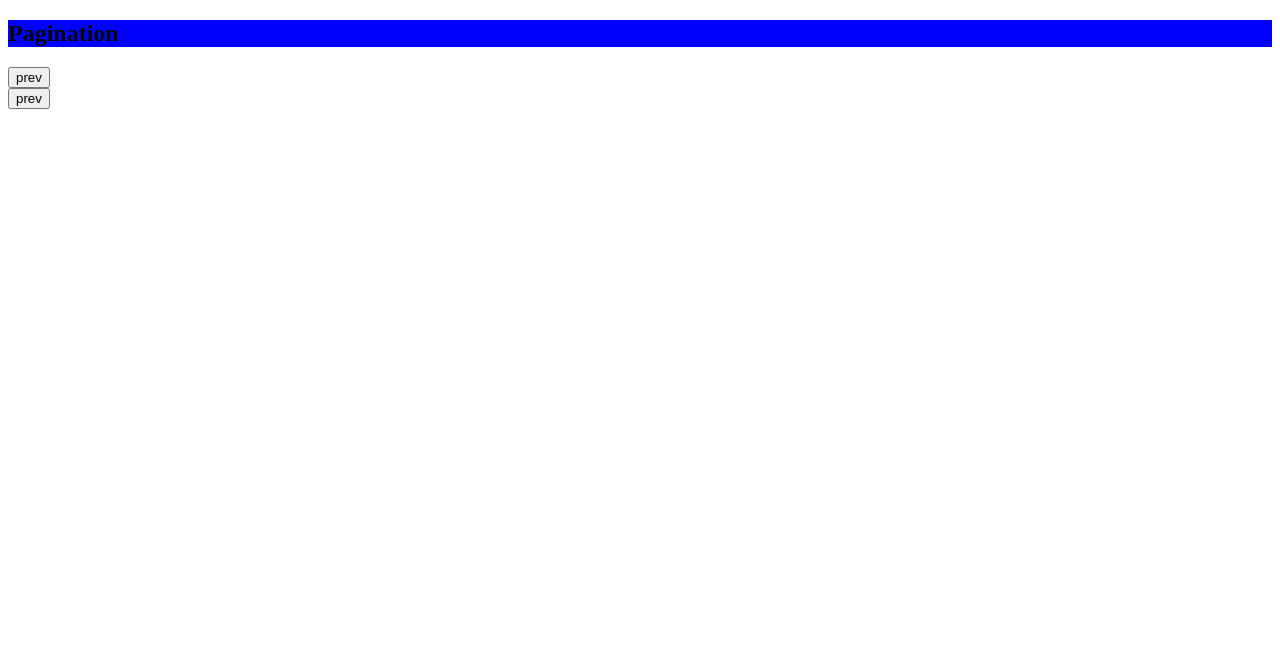
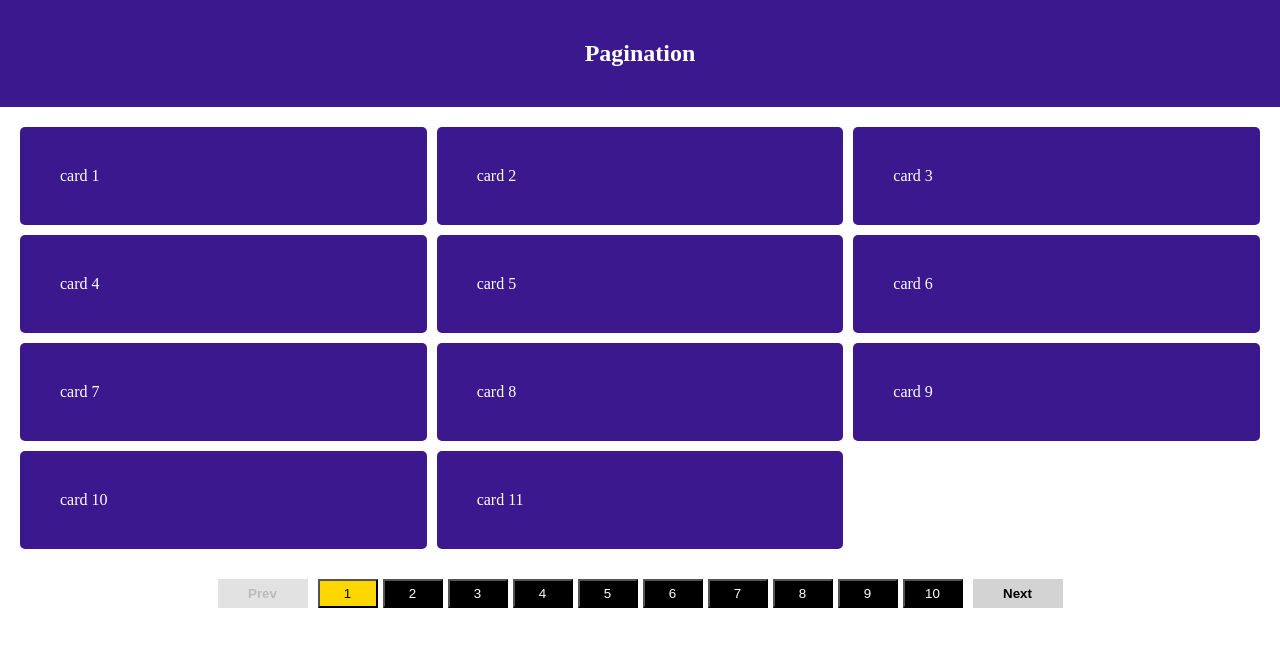
Before and after one commit to Saddamwassan/MultipleMiniProjects, a plain HTML site: page pagination/pagination.html in a window 1280 px wide. Drawn offline with Linux system fonts and the light colour scheme.

Commit message:
multiple projects with js

```diff
--- a/pagination/pagination.html
+++ b/pagination/pagination.html
@@ -8,10 +8,12 @@
 </head>
 <body>
     <h2>Pagination</h2>
-    <div class="pagelist"></div>
-    <button class="btn prev">prev</button>
-    <div class="pagenumbers"></div>
-    <button class="btn next">prev</button>
+    <ul class="pagelist"></ul>
+    <div class="buttonDiv">
+        <button class="btn prev">Prev</button>
+        <div class="pageButtons"></div>
+        <button class="btn next">Next</button>
+    </div>
     <script src="script.js"></script>
 </body>
 </html>
--- a/pagination/script.js
+++ b/pagination/script.js
@@ -1,9 +1,98 @@
-const pagelist = document.querySelector('.pagelist');
+const pageList = document.querySelector('.pagelist');
+const pageButtons = document.querySelector('.pageButtons');
 const prevbtn = document.querySelector('.prev');
 const nextbtn = document.querySelector('.next');
 
+createPages();
+
 function createPages(){
-    for(let i=0;i<=99;i++){
-        pagelist.textContent = `card ${i}`
+    for(let i=1;i<=100;i++){
+        const card = document.createElement('li');
+        card.classList.add('listItem');
+        card.textContent = `card ${i}`;
+        pageList.appendChild(card);
     }
 }
+
+const allPageListItems = document.querySelectorAll('.listItem');
+const pagesLimit = 10;
+let pageCount = Math.ceil(allPageListItems.length/pagesLimit);
+let currentPage = 1;
+
+createPageNums();
+
+function createPageNums(){
+    for(let i=1; i<=pageCount; i++){
+        creatbuttons(i);
+    }
+}
+function creatbuttons(index){
+    const button = document.createElement('button');
+    button.textContent = index;
+    button.classList.add('pagebtn');
+    button.setAttribute('page-index',index);
+    pageButtons.appendChild(button);
+}
+
+getCurrentPage(1);
+
+function getCurrentPage(page){
+currentPage = page;
+activePage();
+buttonStatus();
+const previousPageRange = (currentPage - 1)*pagesLimit;
+const currentPageRange = (currentPage)*pagesLimit;
+
+allPageListItems.forEach((item,index)=>{
+    item.classList.add('hide');
+    if(index>=previousPageRange && index<=currentPageRange){
+        item.classList.remove('hide');
+        }
+    })
+}
+function activePage(){
+const getAllButtons = document.querySelectorAll('.pagebtn');
+getAllButtons.forEach((btn)=>{
+    btn.classList.remove('activeBtn');
+    const activePage = Number(btn.getAttribute('page-index'));
+    if(activePage === currentPage){
+        btn.classList.add('activeBtn');
+    }
+});
+}
+function buttonStatus(){
+    if(currentPage === 1){
+        disableButton(prevbtn);
+    }else{
+        enableButton(prevbtn);
+    }
+    if(currentPage === pageCount){
+        disableButton(nextbtn);
+    }else{
+        enableButton(nextbtn);
+    }
+}
+function disableButton(getbtn){
+    getbtn.classList.add('disabled');
+    getbtn.setAttribute('disabled',true);
+}
+function enableButton(getbtn){
+    getbtn.classList.remove('disabled');
+    getbtn.removeAttribute('disabled');
+}
+// moving backward and forward with buttons
+prevbtn.addEventListener('click',()=>{
+    getCurrentPage(currentPage-1);
+})
+nextbtn.addEventListener('click',()=>{
+    getCurrentPage(currentPage+1);
+})
+// getting current page
+document.querySelectorAll('.pagebtn').forEach((btn)=>{
+    const currentPageIndex = Number(btn.getAttribute('page-index'));
+    if(currentPageIndex){
+        btn.addEventListener('click',()=>{
+            getCurrentPage(currentPageIndex);
+        })
+    }
+})
--- a/pagination/style.css
+++ b/pagination/style.css
@@ -1,3 +1,63 @@
+*{
+    margin:0;
+    padding:0;
+    box-sizing:border-box;
+}
 h2{
-    background-color: blue;
+    text-align: center;
+    background-color: rgb(59, 24, 141);
+    padding:40px;
+    color:white;
 }
+.pagelist{
+    display:grid;
+    grid-template-columns: repeat(3,1fr);
+    gap:10px;
+    padding:20px;
+}
+/* cards  */
+.listItem{
+    padding:40px;
+    background-color: rgb(59, 24, 141);
+    color:white;
+    width:100%;
+    border-radius:5px;
+    list-style: none;
+}
+.hide{
+    display:none;
+}
+/* buttonsection  */
+.buttonDiv{
+    display:flex;
+    gap:10px;
+    padding:10px;
+    justify-content: center;
+}
+.btn{
+    padding:7px;
+    background-color: lightgray;
+    width:90px;
+    border:none;
+    font-weight: bold;
+}
+.pageButtons{
+    display: flex;
+    justify-content: center;
+    gap:5px;
+}
+.pagebtn{
+    background-color: black;
+    padding:5px;
+    color:white;
+    width:60px;
+}
+
+.activeBtn{
+ background-color: gold;
+ color:black;
+}
+:disabled{
+    opacity: 0.65;
+    cursor: not-allowed;
+}
```
